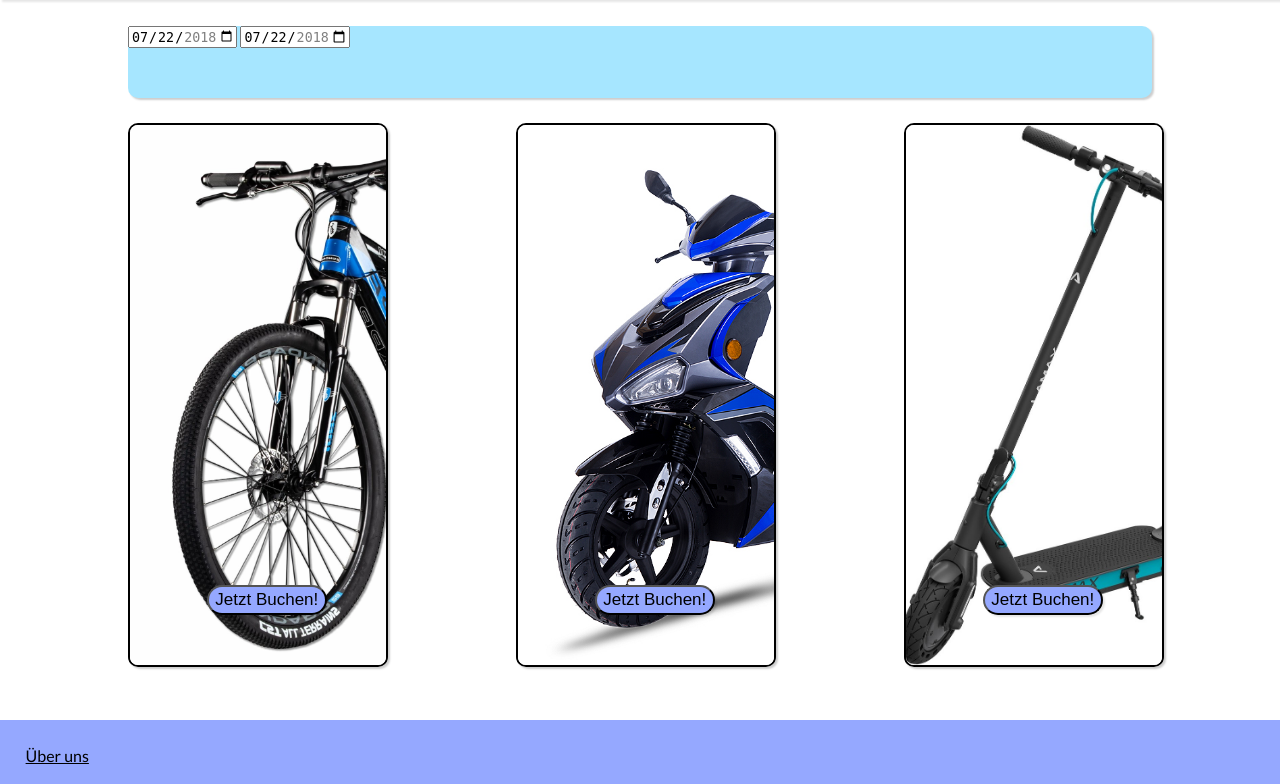
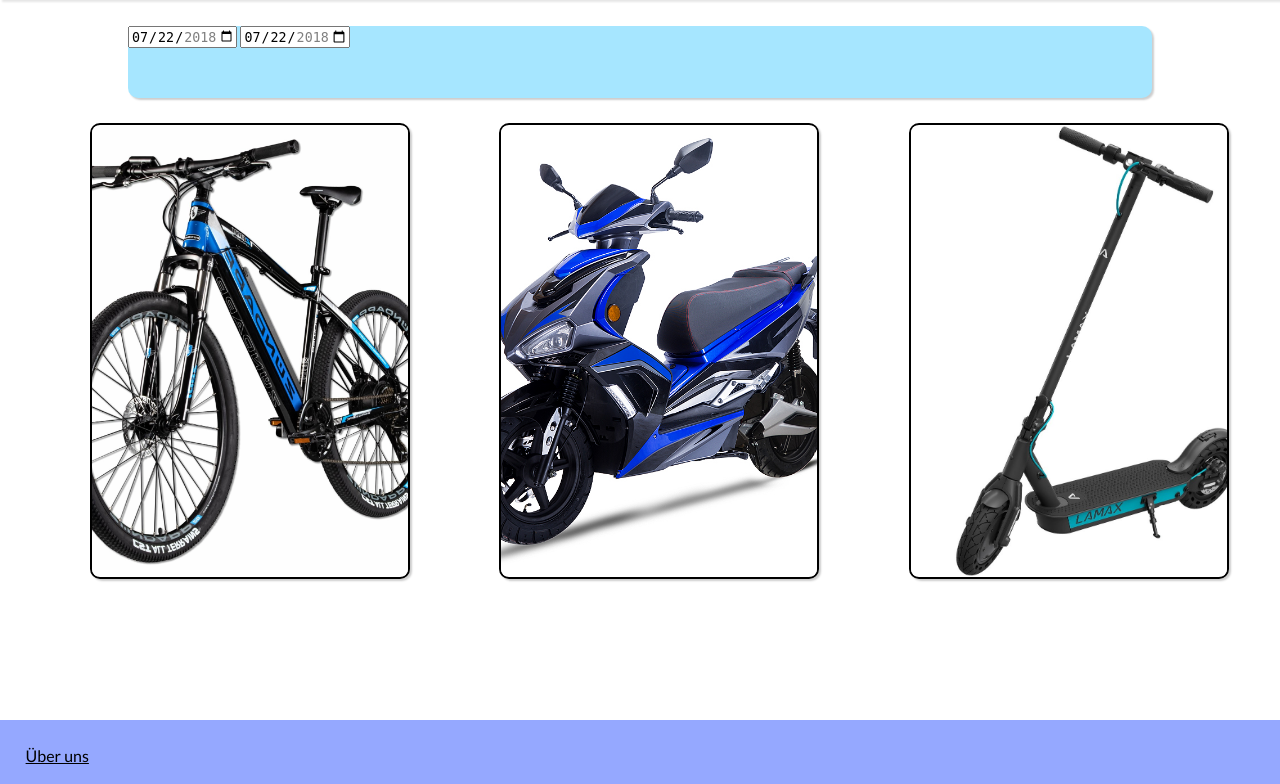
Before and after one commit to TimS21/HinUndWeg, a Django app: page / in a window 1280 px wide. Shown: the part 103-887 px from the top of the page. Run offline with Django 4.2, Linux system fonts and the light colour scheme.

Commit message:
Neue Buttons

```diff
--- a/main/templates/landingpage.html
+++ b/main/templates/landingpage.html
@@ -39,22 +39,27 @@
         }
 
         button {
-            box-shadow: 2px 2px 2px rgba(0,0,0,0.1);
-            color: rgba(0, 0, 0, 1);
-            background-color: rgb(149, 168, 255);
-            border-radius:30px;
-            width: 120px;
-            height: 30px;
-            font-size: 17px;
-            position: absolute;
-            bottom: 50px;
-            left: 30%;
+            box-shadow: 2px 2px 2px rgba(0,0,0,0.2);
+            float: left;
+            height: 75%;
+            width: 25%;
+            overflow: hidden;
+            margin-left: 7%;
+            margin-bottom: 4%;
+            display: flex;
+            border-radius: 10px;
+            border-color: black;
+            border-width: 2px;
+            border-style: solid;
+            position: relative;
             cursor: pointer;
             transition-duration: 0.4s;
+            background-color: white;
+            justify-content: center;
         }
-        button:hover{
-            background-color: white;
-            color: rgb(149, 168, 255);
+        button:hover {
+            height: 76%;
+            width: 26%;
         }
 
         #middle {
@@ -99,6 +104,7 @@
             border-style: solid;
             position: relative;
             justify-content: center;
+            cursor: pointer;
         }
         #middle-bottom-centre {
             box-shadow: 2px 2px 2px rgba(0,0,0,0.2);
@@ -114,6 +120,7 @@
             border-width: 2px;
             border-style: solid;
             position: relative;
+            cursor: pointer;
         }
         #middle-bottom-left {
             box-shadow: 2px 2px 2px rgba(0,0,0,0.2);
@@ -129,6 +136,12 @@
             border-width: 2px;
             border-style: solid;
             position: relative;
+            cursor: pointer;
+            transition-duration: 0.4s;
+        }
+        #middle-bottom-left:hover {
+            height: 76%;
+            width: 21%;
         }
         .material-symbols-outlined {
             padding-left: 80%;
@@ -174,24 +187,24 @@
             min="2018-01-01" max="2018-12-31">
         </div>
 
-            <div id="middle-bottom-left">
-                <img src="{% static 'images/e-Bike.jpg'%}">
+            <form method="get" action="http://127.0.0.1:8000/detailpage/">
+                <button type="submit" value="Bike" name="Bike">
+                    <img src="{% static 'images/e-Bike.jpg'%}" width="450" height="450">
+                </button>
+            </form>
                 <form method="get" action="http://127.0.0.1:8000/detailpage/">
-                    <button type="submit" value="Bike" name="Bike">Jetzt Buchen!</button>
+                    <button type="submit" value="Roller" name="Roller">
+                        <img src="{% static 'images/E-Roller.jpg'%}" width="450" height="450">
+                    </button>
                 </form>
-            </div>
-            <div id="middle-bottom-centre">
-                    <img src="{% static 'images/E-Roller.jpg'%}">
+
+
                 <form method="get" action="http://127.0.0.1:8000/detailpage/">
-                    <button type="submit" value="Roller" name="Roller">Jetzt Buchen!</button>
+                    <button type="submit" value="Scooter" name="Scooter">
+                        <img src="{% static 'images/E-Scooter.jpg'%}" width="450" height="450">
+                    </button>
                 </form>
-            </div>
-            <div id="middle-bottom-right">
-                <img src="{% static 'images/E-Scooter.jpg'%}">
-                <form method="get" action="http://127.0.0.1:8000/detailpage/">
-                    <button type="submit" value="Scooter" name="Scooter">Jetzt Buchen!</button>
-                </form>
-            </div>
+
 
     </div>
 
```
